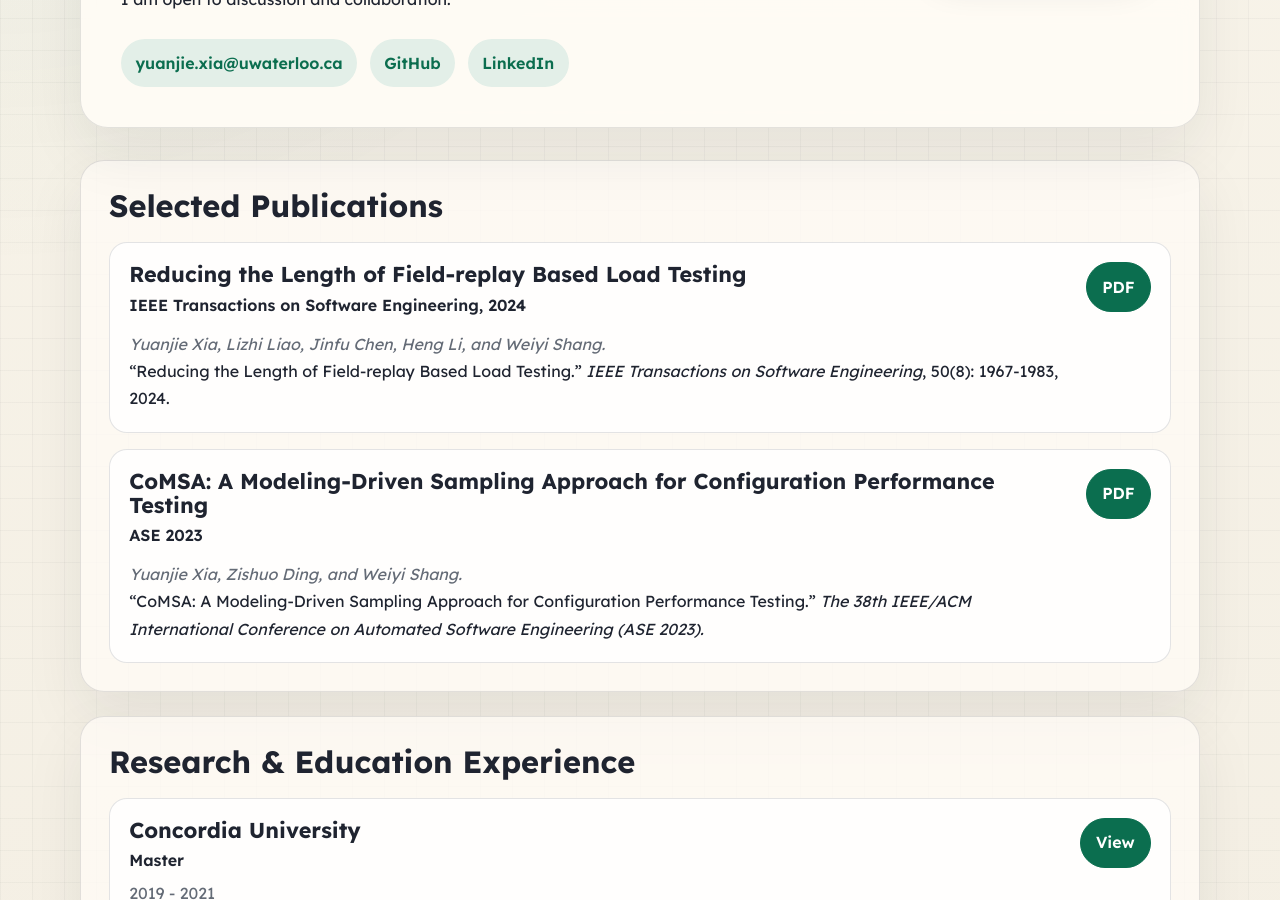
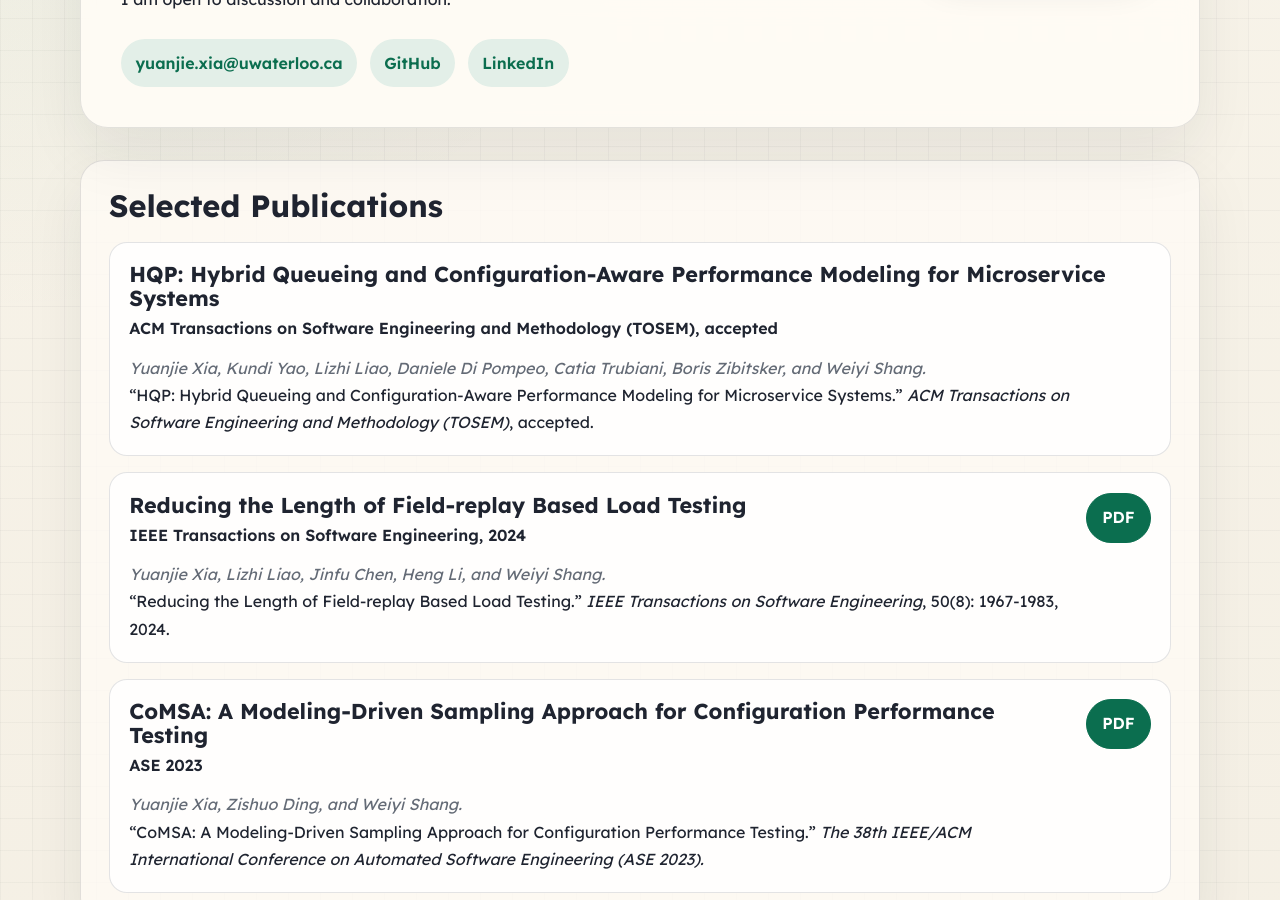
Before and after one commit to Yuanjie-Xia/Yuanjie-Xia.github.io, a Jekyll site: the page built from index.md, in a window 1280 px wide and 900 px high, scrolled down 462 px. Built offline with Jekyll 4.4.1, drawn with Linux system fonts in a browser that asks for light colours.

```diff
--- a/_config.yml
+++ b/_config.yml
@@ -29,6 +29,14 @@ content:
   - title: Selected Publications
     layout: list
     content:
+      - layout: top-middle
+        title: "HQP: Hybrid Queueing and Configuration-Aware Performance Modeling for Microservice Systems"
+        sub_title: "ACM Transactions on Software Engineering and Methodology (TOSEM), accepted"
+        quote: >
+          Yuanjie Xia, Kundi Yao, Lizhi Liao, Daniele Di Pompeo, Catia Trubiani, Boris Zibitsker, and Weiyi Shang.
+        description: |
+          "HQP: Hybrid Queueing and Configuration-Aware Performance Modeling for Microservice Systems." *ACM Transactions on Software Engineering and Methodology (TOSEM)*, accepted.
+
       - layout: top-middle
         title: "Reducing the Length of Field-replay Based Load Testing"
         sub_title: "IEEE Transactions on Software Engineering, 2024"
```
Also changed, not shown: 2 other files.
